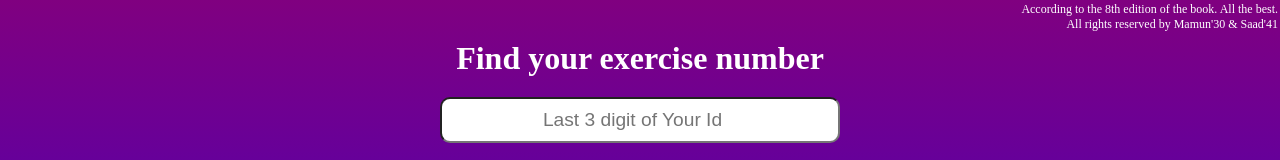
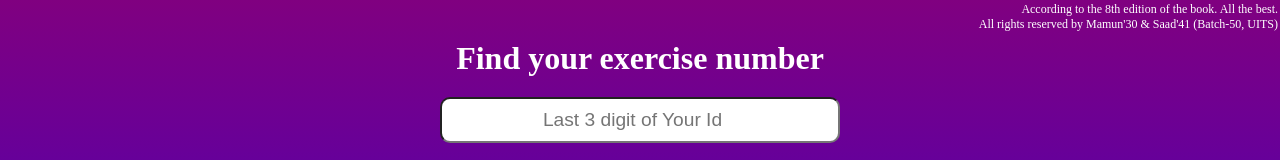
Before and after one commit to kamrulsaad/assignment-number, a React (Create React App) app: page / in a window 1280 px wide. Shown: the top 160 px of the page. Built offline with nearby package versions, Linux system fonts and the light colour scheme.

Commit message:
1 file modified

```diff
--- a/App.tsx
+++ b/App.tsx
@@ -72,7 +72,7 @@ export default function App() {
         )
       )}
       <p style={{color: 'white', fontSize: '12px', position: 'absolute', top: 0, right:0, textAlign: 'end', padding: '2px'}}>According to the 8th edition of the book.
-      All the best. <br/> All rights reserved by Mamun'30 & Saad'41 </p>
+      All the best. <br/> All rights reserved by Mamun'30 & Saad'41 (Batch-50, UITS) </p>
     </div>
   );
 }
```
